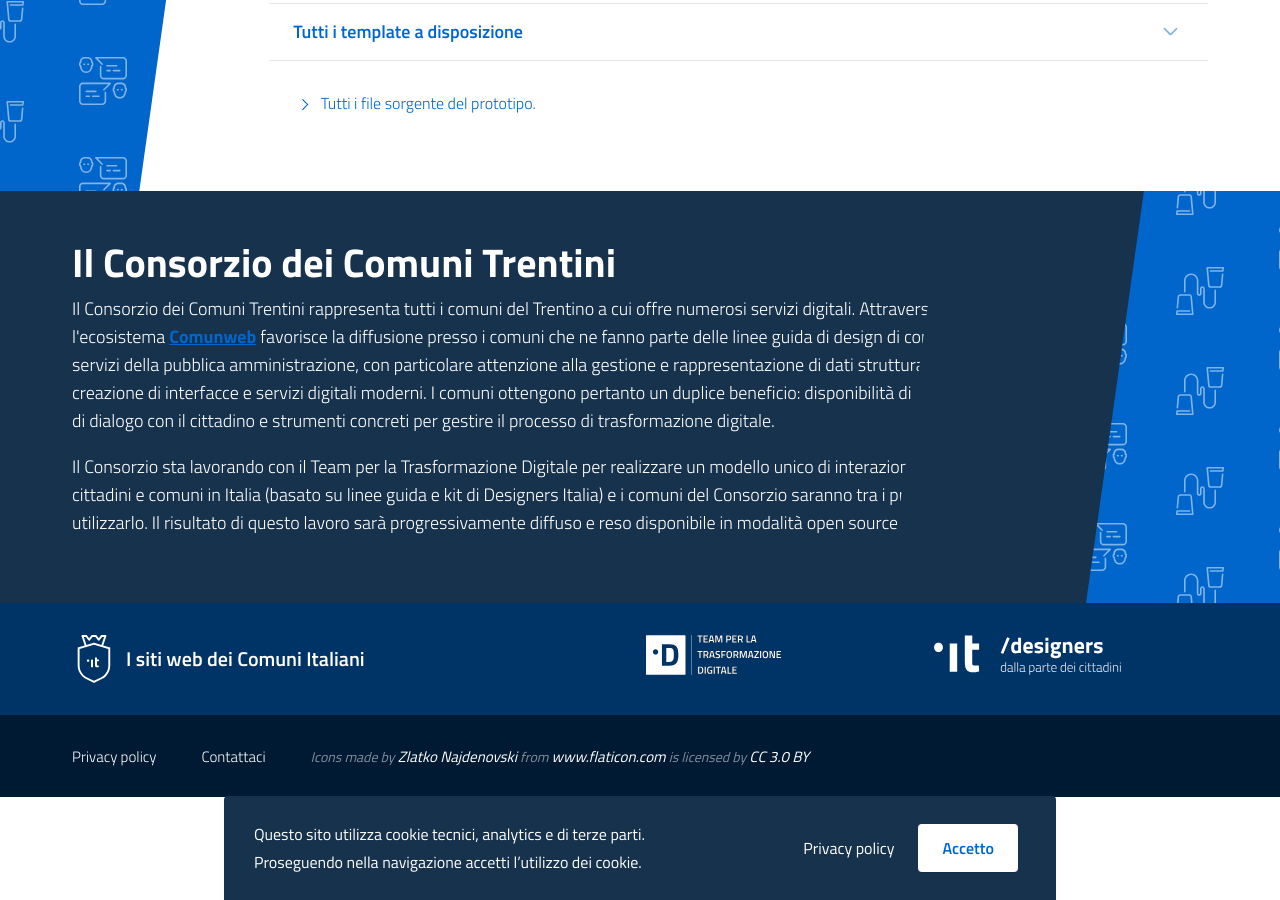
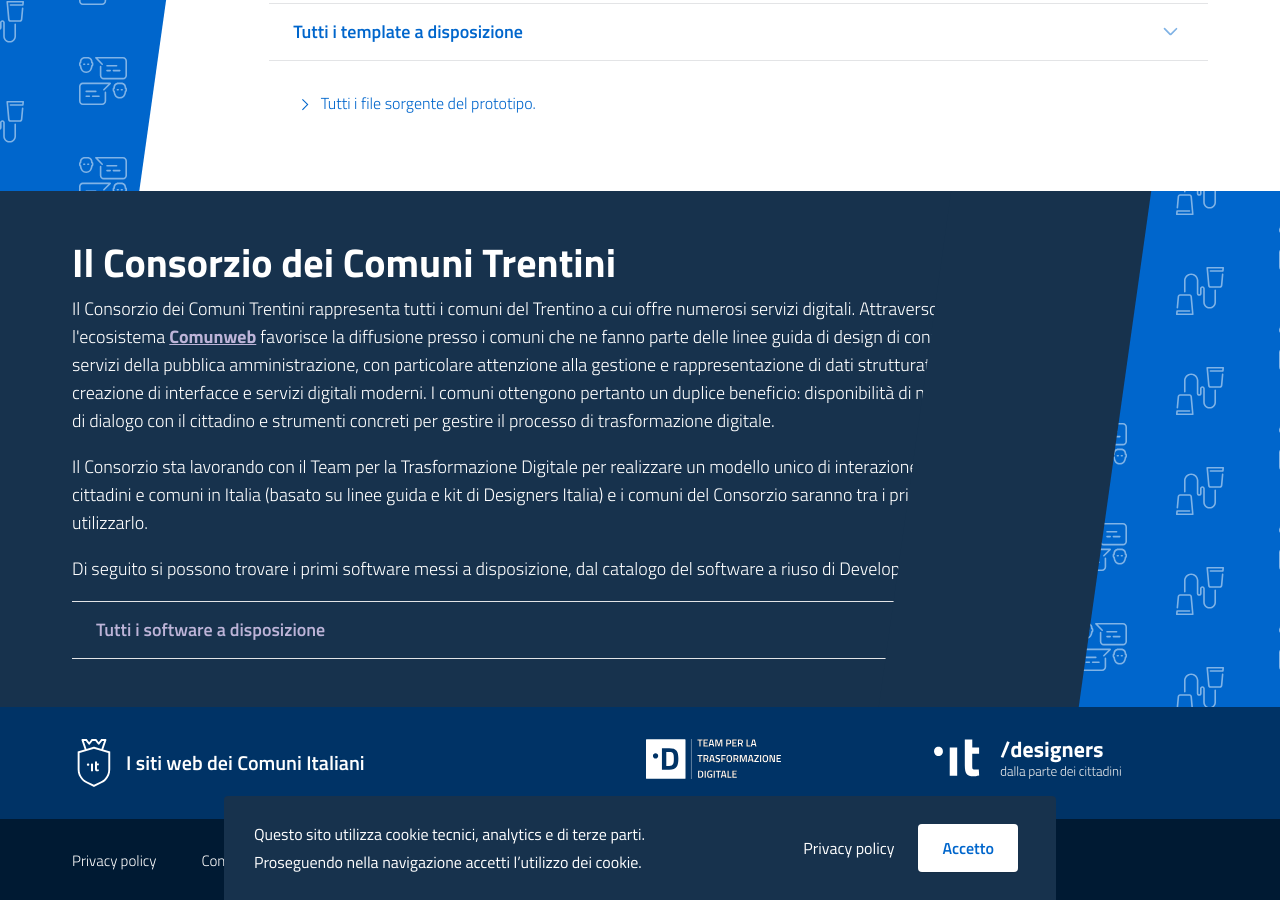
Before and after one commit to italia/design-comuni-prototipi, a Jekyll site: the page built from it/esempi.md, in a window 1280 px wide and 900 px high, scrolled down 791 px. Built offline with Jekyll 4.4.1, drawn with Linux system fonts in a browser that asks for light colours.

Commit message:
Aggiunto software fornito dal Consorzio dei Comuni Trentini

```diff
--- a/it/esempi.md
+++ b/it/esempi.md
@@ -189,8 +189,34 @@
         </div>
         <div class="col-12 col-lg-10 px-4 py-5 order-1 bg-dark">
           <h2>Il Consorzio dei Comuni Trentini</h2>
-          <p>Il Consorzio dei Comuni Trentini rappresenta tutti i comuni del Trentino a cui offre numerosi servizi digitali. Attraverso l'ecosistema <a class="font-weight-bold" href="https://www.comunweb.it">Comunweb</a> favorisce la diffusione presso i comuni che ne fanno parte delle linee guida di design di contenuti e servizi della pubblica amministrazione, con particolare attenzione alla gestione e rappresentazione di dati strutturati e alla creazione di interfacce e servizi digitali moderni. I comuni ottengono pertanto un duplice beneficio: disponibilità di nuovi canali di dialogo con il cittadino e strumenti concreti per gestire il processo di trasformazione digitale. </p>
-          <p>Il Consorzio sta lavorando con il Team per la Trasformazione Digitale per realizzare un modello unico di interazione digitale tra cittadini e comuni in Italia (basato su linee guida e kit di Designers Italia) e i comuni del Consorzio saranno tra i primi in Italia ad utilizzarlo. Il risultato di questo lavoro sarà progressivamente diffuso e reso disponibile in modalità open source.</p>
+          <p>Il Consorzio dei Comuni Trentini rappresenta tutti i comuni del Trentino a cui offre numerosi servizi digitali. Attraverso l'ecosistema <a class="font-weight-bold text-light" href="https://www.comunweb.it">Comunweb</a> favorisce la diffusione presso i comuni che ne fanno parte delle linee guida di design di contenuti e servizi della pubblica amministrazione, con particolare attenzione alla gestione e rappresentazione di dati strutturati e alla creazione di interfacce e servizi digitali moderni. I comuni ottengono pertanto un duplice beneficio: disponibilità di nuovi canali di dialogo con il cittadino e strumenti concreti per gestire il processo di trasformazione digitale. </p>
+          <p>Il Consorzio sta lavorando con il Team per la Trasformazione Digitale per realizzare un modello unico di interazione digitale tra cittadini e comuni in Italia (basato su linee guida e kit di Designers Italia) e i comuni del Consorzio saranno tra i primi in Italia ad utilizzarlo.</p>
+          <p>Di seguito si possono trovare i primi software messi a disposizione, dal catalogo del software a riuso di Developers Italia:</p>
+          <div id="collapseDiv2" class="collapse-div" role="tablist">
+            <div class="collapse-header" id="collapse-template-heading">
+                <button class="text-light" data-toggle="collapse" data-target="#collapse-template-2" aria-expanded="false" aria-controls="collapse-template-2">Tutti i software a disposizione</button>
+            </div>
+            <div id="collapse-template-2" class="collapse" role="tabpanel" aria-labelledby="collapse-template-heading">
+              <div class="collapse-body">
+                <div class="link-list-wrapper">
+                  <ul class="link-list">
+                    <li>
+                      <a class="list-item" href="https://developers.italia.it/it/software/c_a116-opencontent-opencity" target="_blank" rel="noopener noreferrer">
+                        <svg class="icon icon-sm icon-white"><use xlink:href="{{ site.baseurl }}/assets/bootstrap-italia/dist/svg/sprite.svg#it-chevron-right"></use></svg>
+                        <span class="d-inline text-white">Comunweb: una piattaforma completa per la costruzione del sito web</span>
+                      </a>
+                    </li>
+                    <li>
+                      <a class="list-item" href="https://developers.italia.it/it/software/c_a116-opencontent-stanzadelcittadino" target="_blank" rel="noopener noreferrer">
+                        <svg class="icon icon-sm icon-white"><use xlink:href="{{ site.baseurl }}/assets/bootstrap-italia/dist/svg/sprite.svg#it-chevron-right"></use></svg>
+                        <span class="d-inline text-white">La "stanza del cittadino" per costruire l'area personale</span>
+                      </a>
+                    </li>
+                  </ul>
+                </div>
+              </div>
+            </div>
+          </div>
         </div>
       </div>
     </div>
```
